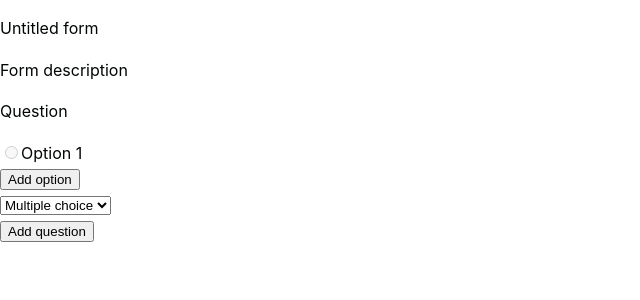
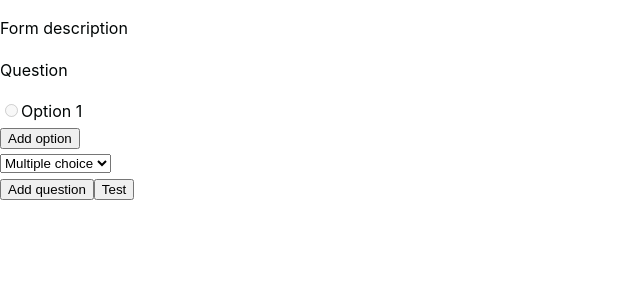
Before and after one commit to Mapperdave/Formidable, a Next.js app in the folder formidable-app/: page /create in a window 1280 px wide. Shown: the top 300 px of the page, without its empty margins (0-640 px from the left). Built offline with nearby package versions, Linux system fonts and the light colour scheme.

Commit message:
Working on new method to get form to work

```diff
--- a/formidable-app/components/form/multiple_choice.js
+++ b/formidable-app/components/form/multiple_choice.js
@@ -1,6 +1,6 @@
 import React, { useState, useEffect } from 'react';
 
-export default function MultChoice({updateForm, form, id, renderEditableText}) {
+export default function MultChoice({id, form, updateForm, renderEditableText}) {
 
   const [ question, setQeustion ] = useState('Question');
   const [ editingQuestion, setEditingQuestion ] = useState(false);
@@ -8,7 +8,7 @@ export default function MultChoice({updateForm, form, id, renderEditableText}) {
   //TODO: Make it so that Question is saved in the form and stays when component is changed
   //TODO: Make Options editable
 
-  const renderOptions = form[id].options.map((option, i) => {
+  const renderOptions = form.components[id].options.map((option, i) => {
     return(
       <div key={i}>
         <input type='radio' name={id} id={i} disabled/>{option}
@@ -20,28 +20,38 @@ export default function MultChoice({updateForm, form, id, renderEditableText}) {
   const addQuestion = (e) => {
     e.preventDefault();
 
-    let newForm = [...form];
-    newForm.splice(id+1, 0, {component: 'multChoice', question: 'Question', options: ['Option 1']});
+    let newForm = Object.assign({}, form); // Treats state as immutable
+    newForm.components.splice(id+1, 0, {type: 'multChoice', question: 'Question', options: ['Option 1']});
     updateForm(newForm);
-  };
+  }
 
   const addOption = (e) => {
     e.preventDefault();
 
-    const nOptions = form[id].options.length;
-    let newForm = [...form];
-    newForm[id].options.push(`Option ${nOptions+1}`)
+    const nOptions = form.components[id].options.length;
+    let newForm = Object.assign({}, form);
+    newForm.components[id].options.push(`Option ${nOptions+1}`)
     updateForm(newForm);
-  };
+  }
 
   const handleChange = (e) => {
-    let newForm = [...form];
-    newForm[id].component = e.target.value;
+    let newForm = Object.assign({}, form);
+    newForm.components[id].type = e.target.value;
     if (e.target.value === 'text') {
-      newForm[id].options = [null];
+      newForm.components[id].options = [];
     }
     updateForm(newForm);
-  };
+  }
+
+  const testFunction = (e) => {
+    e.preventDefault();
+    let newForm = Object.assign({}, form);
+    newForm.description = "Funkar!";
+    console.log(newForm);
+    console.log(form);
+    updateForm(newForm);
+    console.log(form);
+  }
 
   return(
     <div>
@@ -64,6 +74,7 @@ export default function MultChoice({updateForm, form, id, renderEditableText}) {
           </select>
           <br></br>
           <button onClick={addQuestion}>Add question</button>
+          <button onClick={testFunction}>Test</button>
         </form>
       </div>
     </div>
--- a/formidable-app/pages/create.js
+++ b/formidable-app/pages/create.js
@@ -7,10 +7,10 @@ import Text from '../components/form/text'
 
 // Maps string inputs inside the form JSON-objects to different from components
 const Components = {
-  text: Text,
+  multChoice: MultChoice,
   checkboxes: Checkboxes,
   dropdown: Dropdown,
-  multChoice: MultChoice
+  text: Text,
 }
 
 export default function Create() {
@@ -21,11 +21,19 @@ export default function Create() {
   const [ description, setDescription ] = useState('Form description');
   const [ editingDescription, setEditingDescription ] = useState(false);
 
-  const [ form, updateForm ] = useState([{component: 'multChoice', question: 'Question', options: ['Option 1']}]);
+  const [ form, updateForm ] = useState({
+    name: name,
+    description: description,
+    components: [{
+      type: 'multChoice',
+      question: 'Question',
+      options: ['Option 1']
+    }]
+  });
 
   // Updates title when name is changed
   useEffect(() => {
-    document.title = `${name} - FORMidable`;
+    document.title = `${form.name} - FORMidable`;
   },[name]);
 
   const renderEditableText = (text, editing, setText, setEdit) => {
@@ -39,13 +47,24 @@ export default function Create() {
     )
   };
 
-  const renderForm = form.map((item, i) => {
+  const renderEditableText2 = (form, editing, setEdit, ...paths) => {
+    if (editing) {
+      return (
+        <input type='text' id='name' value={''} autoFocus onChange={(e) => setText(e.target.value)}  onBlur={() => setEdit(false)}/>
+      )
+    }
     return(
-      React.createElement(Components[item.component], {
+      <p onClick={() => setEdit(true)}>{''}</p>
+    )
+  };
+
+  const renderForm = form.components.map((component, i) => {
+    return(
+      React.createElement(Components[component.type], {
         key: i,
+        id: i,
+        form: form,
         updateForm: updateForm,
-        form: form,
-        id: i,
         renderEditableText: renderEditableText,
       })
     )
@@ -55,7 +74,8 @@ export default function Create() {
       <div>
         <div>
           <div>
-            {renderEditableText(name, editingName, setName, setEditingName)}
+            {/* {renderEditableText(name, editingName, setName, setEditingName)} */}
+            {renderEditableText2(form, editingName, setEditingName, 'name')}
           </div>
           <div>
             {renderEditableText(description, editingDescription, setDescription, setEditingDescription)}
```
